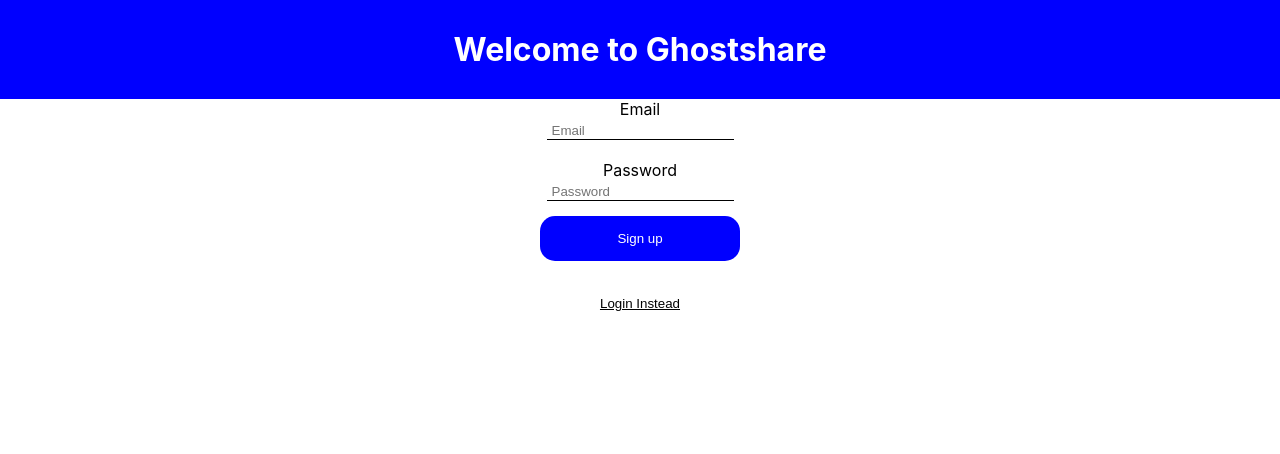
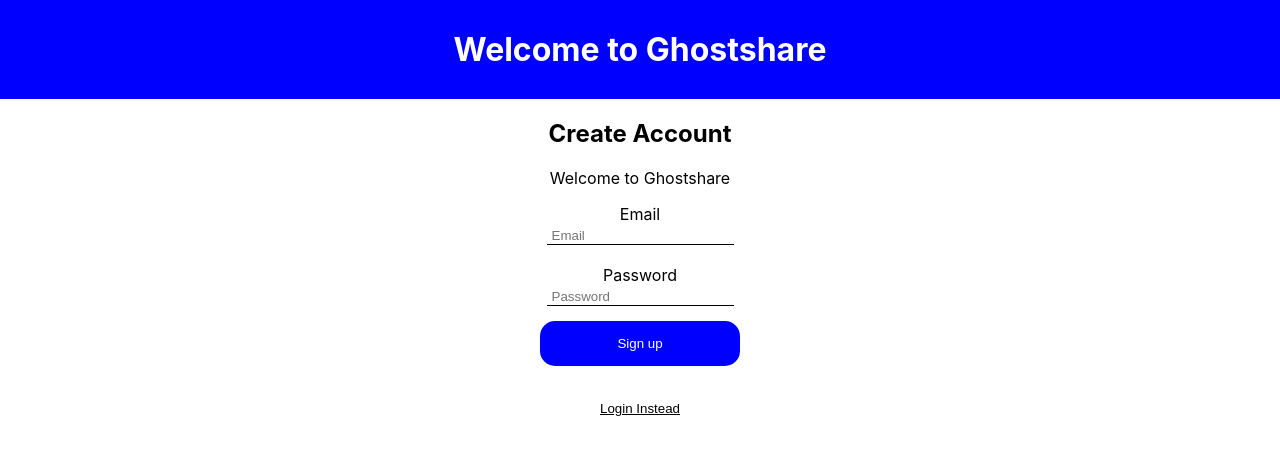
Before and after one commit to oliverwigren/ghostshare, a React (Create React App) app: page /create in a window 1280 px wide. Shown: the top 454 px of the page. Built offline with nearby package versions, Linux system fonts and the light colour scheme.

Commit message:
text above create account form

```diff
--- a/src/components/CreateAccount.js
+++ b/src/components/CreateAccount.js
@@ -51,8 +51,8 @@ function CreateAccount({ isAuth, setAuth }) {
 
   return (
     <section className={styles.section}>
-      {/* <h1></h1>
-      <p></p> */}
+      <h1>Create Account</h1>
+      <p>Welcome to Ghostshare</p>
 
       <form onSubmit={handleSubmit}>
         <label htmlFor="email">Email</label><br/>
--- a/src/components/Login.js
+++ b/src/components/Login.js
@@ -64,6 +64,7 @@ function Login({ setAuth }) {
           placeholder="Email"
           id="email"
           autoComplete="off"
+          required
           className={styles.input}
         /><br/><br />
         <label htmlFor="password">Password</label><br/>
@@ -75,6 +76,7 @@ function Login({ setAuth }) {
           placeholder="Password"
           id="password"
           autoComplete="off"
+          required
           className={styles.input}
         />
         <br />
```
